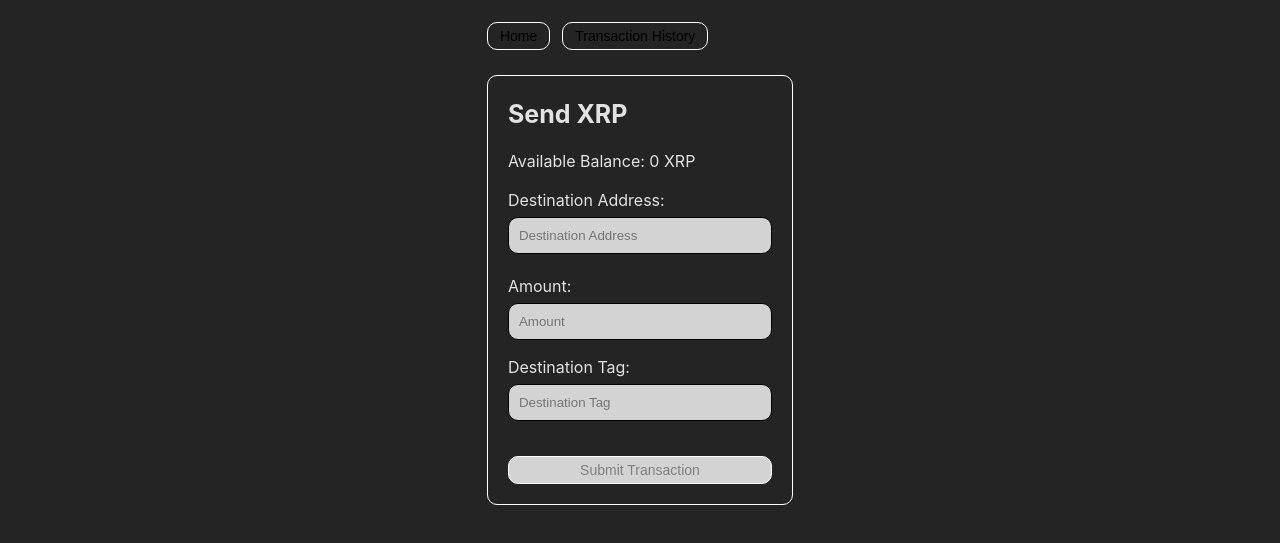
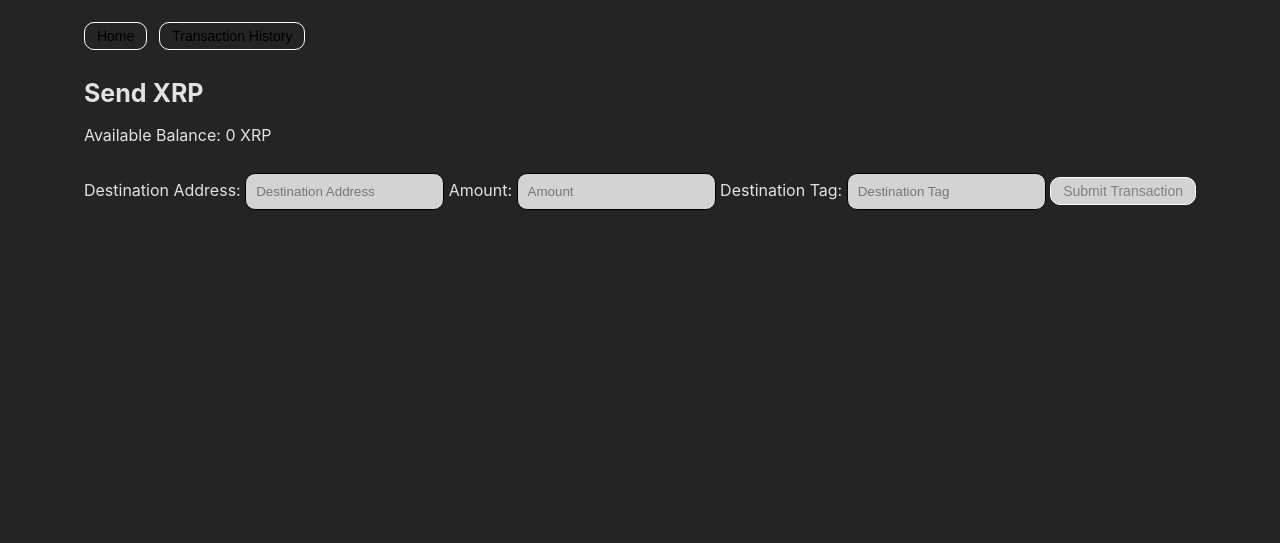
Before and after one commit to plticmd/Employment, a website built with Vite: page src/send-xrp/send-xrp.html in a window 1280 px wide. Shown: the part 153-696 px from the top of the page. Built offline with nearby package versions, Linux system fonts and the light colour scheme; what xrpl would draw is missing.

Commit message:
Update index.css

```diff
--- a/index.css
+++ b/index.css
@@ -73,15 +73,6 @@ body {
   border-radius: 10px;
 }
 
-.ledger_details, .send_xrp_container, .tx_history_container, .escrow_container {
-  display: flex;
-  flex-direction: column;
-  gap: 5px;
-  padding: 20px;
-  border: 1px solid white;
-  border-radius: 10px;
-}
-
 .send_xrp_container label {
   padding: 10px 0 0 0;
 }
```
